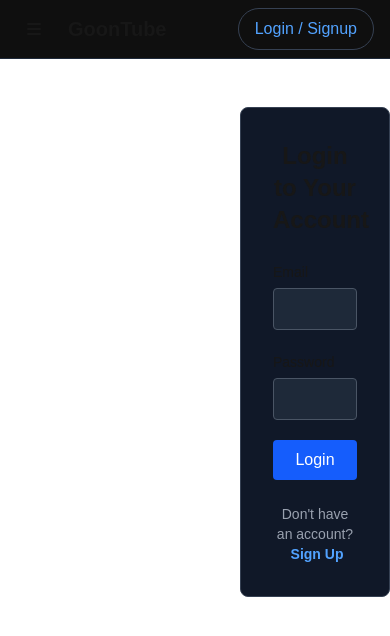
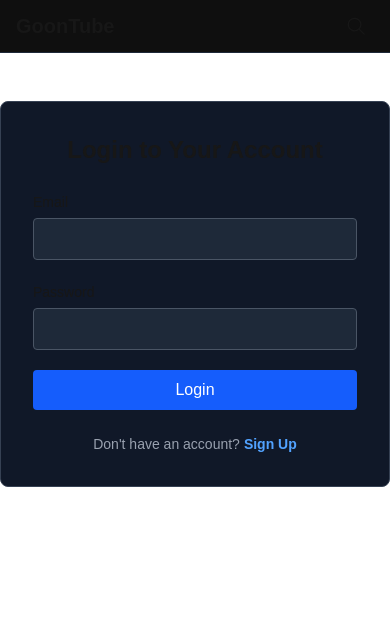
Before and after one commit to Samayyy96/Youtube-Twitter-clone, a Next.js app in the folder frontend/: page /auth in a window 390 px wide. Shown: the top 636 px of the page. Built offline with nearby package versions, Linux system fonts and the light colour scheme.

Commit message:
fixed sidebar for mobile ui , added complete close for sidebar when watching video , added navabar for mobile ui

```diff
--- a/frontend/app/components/MainContent.tsx
+++ b/frontend/app/components/MainContent.tsx
@@ -1,19 +1,39 @@
-// app/components/MainContent.tsx
+"use client";
 
-'use client';
-
+import { useEffect, useState } from 'react';
+import Sidebar from './Sidebar';
 import { useAuth } from '../context/AuthContext';
 
 export default function MainContent({ children }: { children: React.ReactNode }) {
-    const { isSidebarOpen } = useAuth();
+  const [isMobile, setIsMobile] = useState(false);
+  const { isSidebarOpen, isCompleteClose } = useAuth();
+
+  useEffect(() => {
+    const checkScreenSize = () => {
+      setIsMobile(window.innerWidth <= 768);
+    };
+
+    checkScreenSize();
+    window.addEventListener('resize', checkScreenSize);
+    return () => window.removeEventListener('resize', checkScreenSize);
+  }, []);
+
+  const showSidebar = !isMobile && !isCompleteClose;
+
+  let marginClass = 'ml-0';
+  if (showSidebar) {
+    marginClass = isSidebarOpen ? 'ml-60' : 'ml-20';
+  }
 
   return (
-        // This 'main' element will grow to fill the remaining space
-        // Its left margin will adjust based on the sidebar's state, pushing the content
+    <div className="flex flex-1 overflow-hidden">
+      {showSidebar && <Sidebar />}
+
       <main
-            className={`flex-1 overflow-y-auto transition-all duration-300 ${isSidebarOpen ? 'ml-60' : 'ml-20'}`}
+        className={`flex-1 overflow-y-auto transition-all duration-300 ${marginClass}`}
       >
         {children}
       </main>
+    </div>
   );
 }
--- a/frontend/app/components/Navbar.tsx
+++ b/frontend/app/components/Navbar.tsx
@@ -1,14 +1,14 @@
 // app/components/Navbar.tsx
 
-'use client';
+"use client";
 
-import Link from 'next/link';
-import { useAuth } from '../context/AuthContext';
-import { GoPlusCircle, GoSearch } from 'react-icons/go';
-import { IoNotificationsOutline } from 'react-icons/io5';
-import { useState, useEffect } from 'react';
-import { HiMenu } from 'react-icons/hi';
-import { serverUrl } from '@/lib/constants';
+import Link from "next/link";
+import { useAuth } from "../context/AuthContext";
+import { GoPlusCircle, GoSearch } from "react-icons/go";
+import { IoNotificationsOutline } from "react-icons/io5";
+import { useState, useEffect } from "react";
+import { HiMenu } from "react-icons/hi";
+import { serverUrl } from "@/lib/constants";
 
 interface CurrentUser {
   username: string;
@@ -16,11 +16,21 @@ interface CurrentUser {
 }
 
 export default function Navbar() {
-  const { isLoggedIn, logout ,toggleSidebar } = useAuth();
+  const { isLoggedIn, logout, toggleSidebar } = useAuth();
+  const [isMobile, setIsMobile] = useState(false);
 
   // 1. ADD NEW STATE to hold the user's details
   const [currentUser, setCurrentUser] = useState<CurrentUser | null>(null);
 
+  useEffect(() => {
+    const checkScreenSize = () => {
+      setIsMobile(window.innerWidth <= 768);
+    };
+
+    checkScreenSize();
+    window.addEventListener("resize", checkScreenSize);
+    return () => window.removeEventListener("resize", checkScreenSize);
+  }, []);
 
   // 2. ADD AN EFFECT to fetch user details *only if* they are logged in
   useEffect(() => {
@@ -32,12 +42,12 @@ export default function Navbar() {
 
     // Define the async function to fetch the user
     const fetchUserDetails = async () => {
-      const token = localStorage.getItem('accessToken');
+      const token = localStorage.getItem("accessToken");
       if (!token) return; // Should not happen if isLoggedIn is true, but good for safety
 
       try {
         const response = await fetch(`${serverUrl}/api/v1/users/current-user`, {
-          headers: { 'Authorization': `Bearer ${token}` }
+          headers: { Authorization: `Bearer ${token}` },
         });
 
         if (response.ok) {
@@ -54,17 +64,30 @@ export default function Navbar() {
 
   return (
     <nav className="sticky top-0 z-50 flex items-center justify-between px-4 py-2 bg-[#0F0F0F] border-b border-gray-800">
+      {!isMobile && (
+        <>
           <div className="flex items-center gap-4">
-        <button onClick={toggleSidebar} className="p-2 rounded-full hover:bg-gray-700">
+            <button
+              onClick={toggleSidebar}
+              className="p-2 rounded-full hover:bg-gray-700"
+            >
               <HiMenu className="text-xl" />
             </button>
-        <Link href="/" className="text-xl font-bold">GoonTube</Link>
+            <Link href="/" className="text-xl font-bold">
+              GoonTube
+            </Link>
           </div>
 
           {/* Search Bar */}
           <div className="flex-grow max-w-2xl hidden sm:flex">
-        <input type="text" placeholder="Search" className="w-full px-4 py-2 bg-gray-900 border border-gray-700 rounded-l-full focus:outline-none focus:border-blue-500" />
-        <button className="px-5 py-2 bg-gray-800 border border-gray-700 border-l-0 rounded-r-full hover:bg-gray-700"><GoSearch /></button>
+            <input
+              type="text"
+              placeholder="Search"
+              className="w-full px-4 py-2 bg-gray-900 border border-gray-700 rounded-l-full focus:outline-none focus:border-blue-500"
+            />
+            <button className="px-5 py-2 bg-gray-800 border border-gray-700 border-l-0 rounded-r-full hover:bg-gray-700">
+              <GoSearch />
+            </button>
           </div>
 
           {/* Right Side - Actions */}
@@ -73,15 +96,26 @@ export default function Navbar() {
             {isLoggedIn && currentUser ? (
               // 3. UI FOR LOGGED-IN USERS (now uses 'currentUser' state)
               <>
-            <Link href="/upload" className="flex items-center gap-2 p-2 rounded-full hover:bg-gray-700" title="Create">
+                <Link
+                  href="/upload"
+                  className="flex items-center gap-2 p-2 rounded-full hover:bg-gray-700"
+                  title="Create"
+                >
                   <GoPlusCircle className="text-2xl" />
                 </Link>
-            <button className="p-2 rounded-full hover:bg-gray-700" title="Notifications">
+                <button
+                  className="p-2 rounded-full hover:bg-gray-700"
+                  title="Notifications"
+                >
                   <IoNotificationsOutline className="text-2xl" />
                 </button>
 
                 {/* --- THIS IS THE FIX --- */}
-            <Link href="/profile" className="flex items-center justify-center w-8 h-8 rounded-full bg-gray-700" title="My Profile">
+                <Link
+                  href="/profile"
+                  className="flex items-center justify-center w-8 h-8 rounded-full bg-gray-700"
+                  title="My Profile"
+                >
                   {currentUser.avatar?.url ? (
                     <img
                       src={currentUser.avatar.url}
@@ -96,17 +130,54 @@ export default function Navbar() {
                   )}
                 </Link>
 
-            <button onClick={logout} className="ml-2 text-sm text-gray-400 hover:text-white">
+                <button
+                  onClick={logout}
+                  className="ml-2 text-sm text-gray-400 hover:text-white"
+                >
                   Logout
                 </button>
               </>
             ) : (
               // UI FOR LOGGED-OUT USERS (or when user details are still loading)
-          <Link href="/auth" className="px-4 py-2 text-blue-400 border border-gray-700 rounded-full hover:bg-blue-400/10">
+              <Link
+                href="/auth"
+                className="px-4 py-2 text-blue-400 border border-gray-700 rounded-full hover:bg-blue-400/10"
+              >
                 Login / Signup
               </Link>
             )}
           </div>
+        </>
+      )}
+
+      {/* Mobile View - Search and Upload buttons */}
+
+      {isMobile && (
+        <>
+          <div className="flex items-center gap-4">
+
+            <Link href="/" className="text-xl font-bold">
+              GoonTube
+            </Link>
+          </div>
+          <div className="flex items-center gap-4">
+
+          {isLoggedIn && (
+            <Link
+              href="/upload"
+              className="p-2 rounded-full hover:bg-gray-700"
+              title="Upload"
+            >
+              <GoPlusCircle className="text-xl" />
+            </Link>
+          )}
+          <button className="p-2 rounded-full hover:bg-gray-700" title="Search">
+            <GoSearch className="text-xl" />
+          </button>
+          </div>
+
+        </>
+      )}
     </nav>
   );
 }
--- a/frontend/app/components/VideoCard.tsx
+++ b/frontend/app/components/VideoCard.tsx
@@ -7,6 +7,7 @@ import type { Video } from "../types";
 import { useState, useEffect } from "react"; // Import hooks
 import { formatTimeAgo, formatDuration } from "@/lib/utils";
 import { serverUrl } from '@/lib/constants';
+import Image from "next/image";
 
 export default function VideoCard({ video }: { video: Video }) {
   // State to hold the ID of the currently logged-in user
@@ -58,9 +59,11 @@ export default function VideoCard({ video }: { video: Video }) {
       <Link href={`/watch/${video._id}`}>
         <div className="relative aspect-video w-full">
           {/* We are still using the regular <img> tag to avoid next.config issues */}
-          <img
+          <Image
             src={video.thumbnail.url}
             alt={video.title}
+            width={600}
+            height={400}
             className="rounded-xl object-cover w-full h-full group-hover:rounded-none transition-all duration-200"
           />
           <span className="absolute bottom-1.5 right-1.5 bg-black/80 text-white text-xs font-semibold px-1.5 py-0.5 rounded">
--- a/frontend/app/context/AuthContext.tsx
+++ b/frontend/app/context/AuthContext.tsx
@@ -12,6 +12,7 @@ interface AuthContextType {
   isSidebarOpen: boolean;
   toggleSidebar: () => void;
   closeSidebar: () => void;   //complete close
+  isCompleteClose: boolean;
 }
 
 const AuthContext = createContext<AuthContextType | undefined>(undefined);
@@ -27,6 +28,7 @@ export const useAuth = () => {
 
 export const AuthProvider = ({ children }: { children: ReactNode }) => {
   const [isLoggedIn, setIsLoggedIn] = useState(false);
+  const [completeClose, setCompleteClose] = useState(false); // For complete close functionality
   const [isLoading, setIsLoading] = useState(true);
 
   //sidebar toggle state
@@ -54,11 +56,16 @@ export const AuthProvider = ({ children }: { children: ReactNode }) => {
   };
 
   const toggleSidebar = () => {
-    setIsSidebarOpen(prev => !prev);
+    if (completeClose) {
+      setCompleteClose(false);
+      setIsSidebarOpen(true);
+    } else {
+      setIsSidebarOpen(prev => !prev);
+    }
   };
 
   const closeSidebar = () => {
-    setIsSidebarOpen(false);
+    setCompleteClose(true);
   };
 
   if (isLoading) {
@@ -66,7 +73,7 @@ export const AuthProvider = ({ children }: { children: ReactNode }) => {
   }
 
   return (
-    <AuthContext.Provider value={{ isLoggedIn, login, logout, isSidebarOpen, toggleSidebar, closeSidebar  }}>
+    <AuthContext.Provider value={{ isLoggedIn, login, logout, isSidebarOpen, toggleSidebar, closeSidebar , isCompleteClose: completeClose,  }}>
       {children}
     </AuthContext.Provider>
   );
--- a/frontend/app/layout.tsx
+++ b/frontend/app/layout.tsx
@@ -11,6 +11,7 @@ export const metadata: Metadata = {
   title: 'MyTube',
   description: 'A modern video sharing platform',
 };
+
 
 export default function RootLayout({
   children,
@@ -26,7 +27,7 @@ export default function RootLayout({
             <Navbar />
             <div className="flex flex-1 overflow-hidden">
               {/* Sidebar is also at this level */}
-              <Sidebar />
+              {/* <Sidebar /> */}
               {/* MainContent is a new client component that handles the dynamic margin */}
               <MainContent>
                 {children}
--- a/frontend/app/watch/[videoId]/page.tsx
+++ b/frontend/app/watch/[videoId]/page.tsx
@@ -2,7 +2,7 @@
 
 import { useEffect, useState } from 'react';
 import { useAuth } from '@/app/context/AuthContext';
-import { useRouter } from 'next/navigation'; // 1. IMPORT THE ROUTER
+import { useRouter } from 'next/navigation';
 import Link from 'next/link';
 import { formatTimeAgo, formatViews } from '@/lib/utils';
 import { ThumbsDown, Share, Download, MoreHorizontal } from 'lucide-react';
@@ -11,7 +11,10 @@ import CommentsSection from '@/app/components/CommentsSection';
 import SuggestedVideos from '@/app/components/SuggestedVideos';
 import LikeButton from '@/app/components/LikeButton';
 import { serverUrl } from '@/lib/constants';
-// Define the shape of the detailed video data
+import { usePathname } from 'next/navigation';
+import { use } from 'react';
+
+
 interface VideoDetails {
     _id: string;
     title: string;
@@ -32,33 +35,35 @@ interface VideoDetails {
 }
 
 
-import { use } from 'react';
-
 export default function WatchPage({ params }: { params: Promise<{ videoId: string }> }) {
-  const { videoId } = use(params);
-    const { isLoggedIn, closeSidebar, isSidebarOpen } = useAuth(); // 2. GET isLoggedIn FROM CONTEXT
-    const router = useRouter(); // 3. INITIALIZE THE ROUTER
+    const { videoId } = use(params);
+    const { isLoggedIn, closeSidebar, isSidebarOpen } = useAuth();
+    const router = useRouter();
+    const path = usePathname();
 
     const [video, setVideo] = useState<VideoDetails | null>(null);
     const [isLoading, setIsLoading] = useState(true);
     const [error, setError] = useState<string | null>(null);
     const [showFullDescription, setShowFullDescription] = useState(false);
 
-    // 4. ADD useEffect TO CHECK AUTH STATUS AND REDIRECT
     useEffect(() => {
-        // The AuthProvider sets isLoggedIn after checking the token.
-        // If it's explicitly false, the user is not logged in.
+
         if (isLoggedIn === false) {
             router.push('/auth');
         }
     }, [isLoggedIn, router]);
 
-    // This effect for collapsing the sidebar remains the same
     useEffect(() => {
-        if (isSidebarOpen) closeSidebar();
-    }, [isSidebarOpen, closeSidebar]);
+  const currentPath = path; // snapshot path
+  if (currentPath?.startsWith('/watch')) {
+    closeSidebar();
+  }
+  // eslint-disable-next-line react-hooks/exhaustive-deps
+}, []);
 
-    // This effect for fetching data now depends on isLoggedIn
+
+
+
     useEffect(() => {
         // Don't bother fetching if we know the user is not logged in.
         if (!isLoggedIn) {
--- a/frontend/lib/constants.ts
+++ b/frontend/lib/constants.ts
@@ -1 +1,4 @@
+// export const serverUrl = "http://localhost:3000";
+
+
 export const serverUrl = "https://goontube.onrender.com" ;
--- a/frontend/next.config.js
+++ b/frontend/next.config.js
@@ -3,10 +3,9 @@ const nextConfig = {
   images: {
     remotePatterns: [
       {
-        protocol: 'https',
+        protocol: 'http',
         hostname: 'res.cloudinary.com',
-        port: '3001',
-        pathname: 'samay928', // Your cloud name here
+        pathname: '/samay928/**',
       },
     ],
   },
```
Lines whose indentation alone changed are shown as unchanged.
